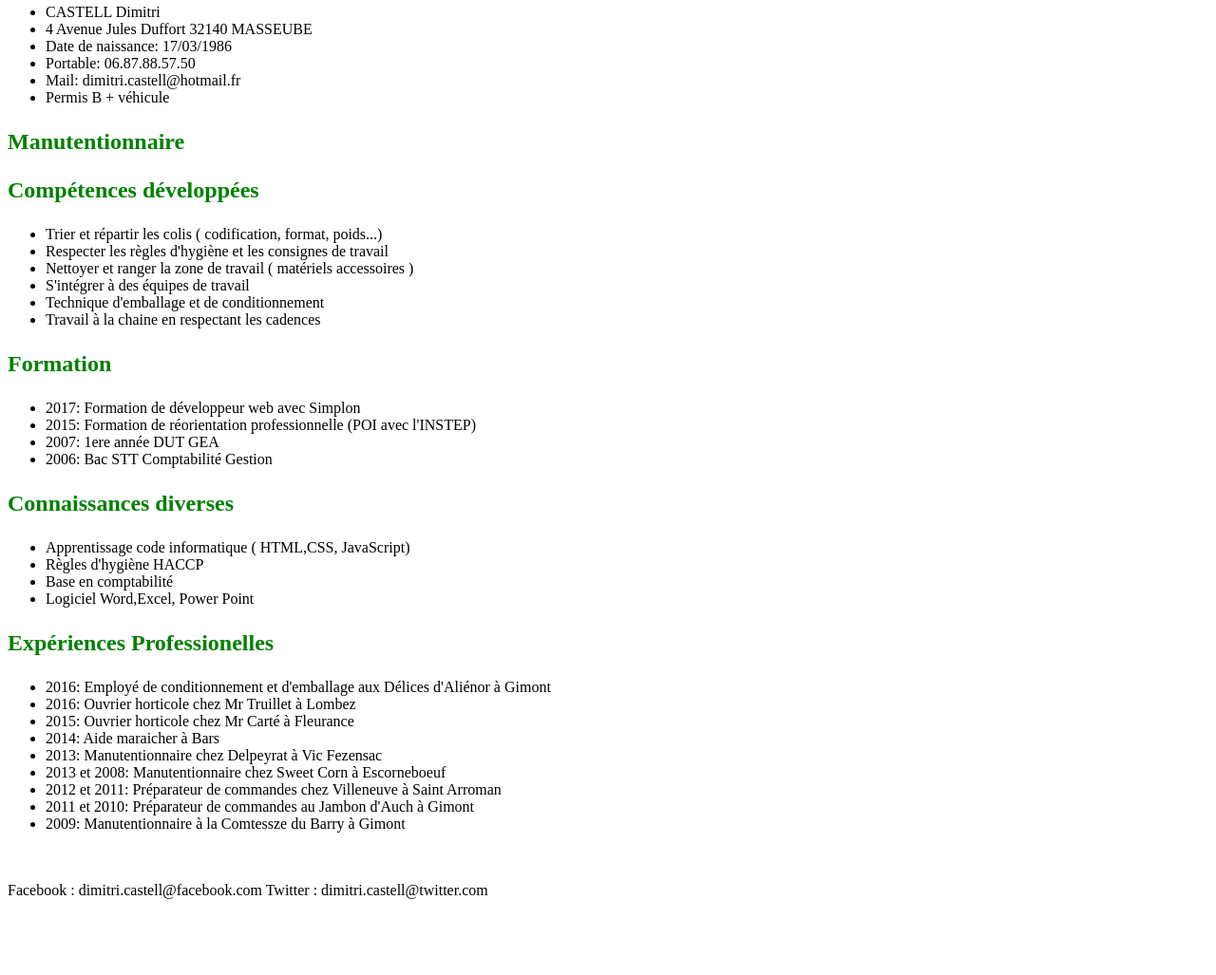
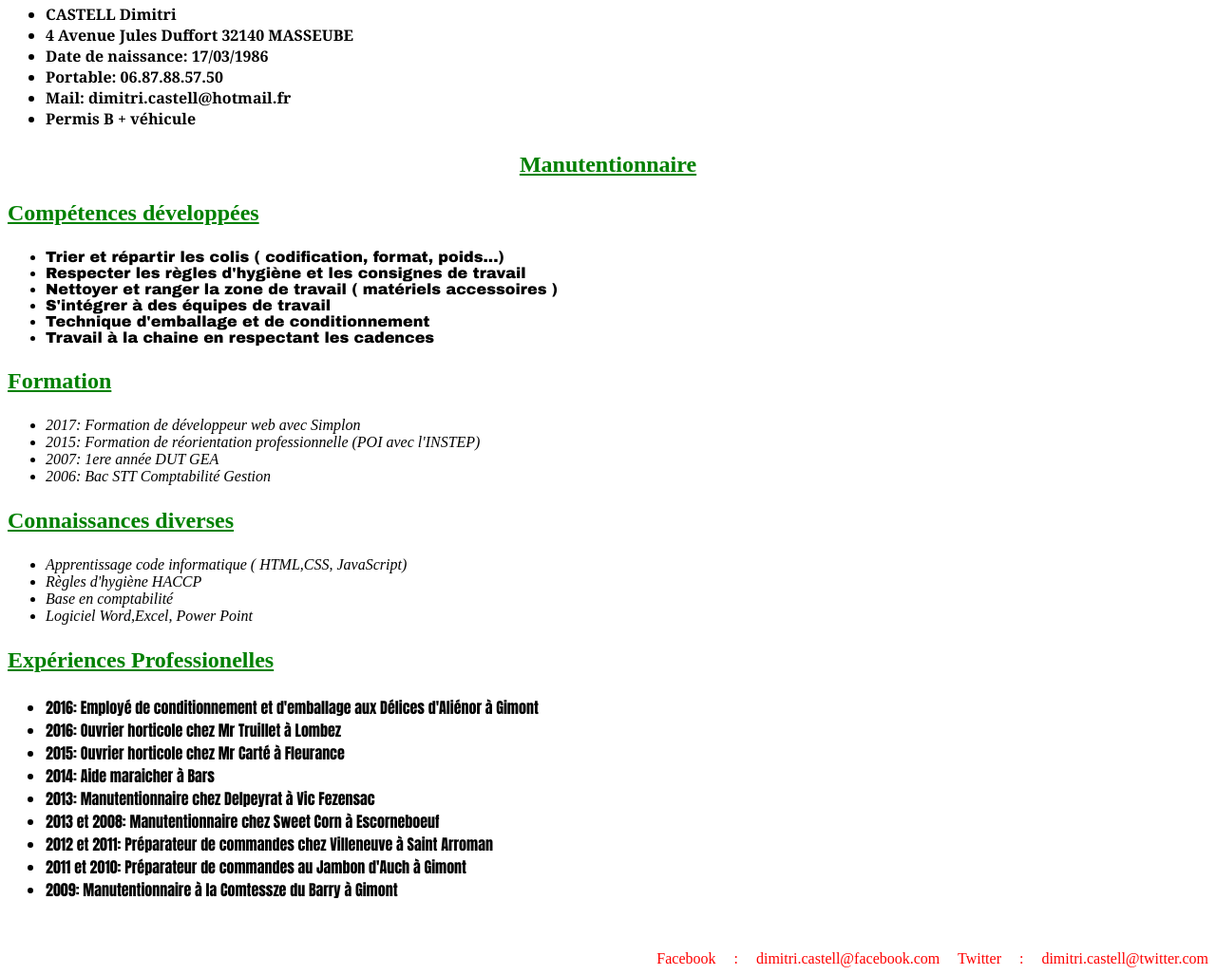
Before and after one commit to dinno1986/cv, a plain HTML site: page index.html in a window 1280 px wide. Shown: the part 220-1247 px from the top of the page at 95% size. Before the commit the page ends 1175 px from the top, so only its background shows below. Drawn offline with Linux system fonts and the light colour scheme.

Commit message:
cv mis à jour

```diff
--- a/stylesheet.css
+++ b/stylesheet.css
@@ -1,10 +1,43 @@
 h3 {
-color:green;
-font-family:serif;
-font-size: 24px;
+	font-family:serif;
+	font-size: 24px;
+	color : green;
+	text-decoration: underline;
 }
 
 header img {
 	width: 200px;
 	height: 200px;
 	}
+
+.etatcivil {
+	font-weight: bold;
+	font-family: georgia;
+}
+
+.metier {
+	text-align: center;
+}
+
+.connaissance{
+	font-style: italic;
+}
+
+.formation {
+	font-style: italic;
+
+}
+
+.experiences{
+	font-family: impact;
+}
+
+.competences{
+	font-family: arial black;
+}
+
+footer {
+	word-spacing: 15px;
+	text-align: right;
+	color: red;
+}
```
